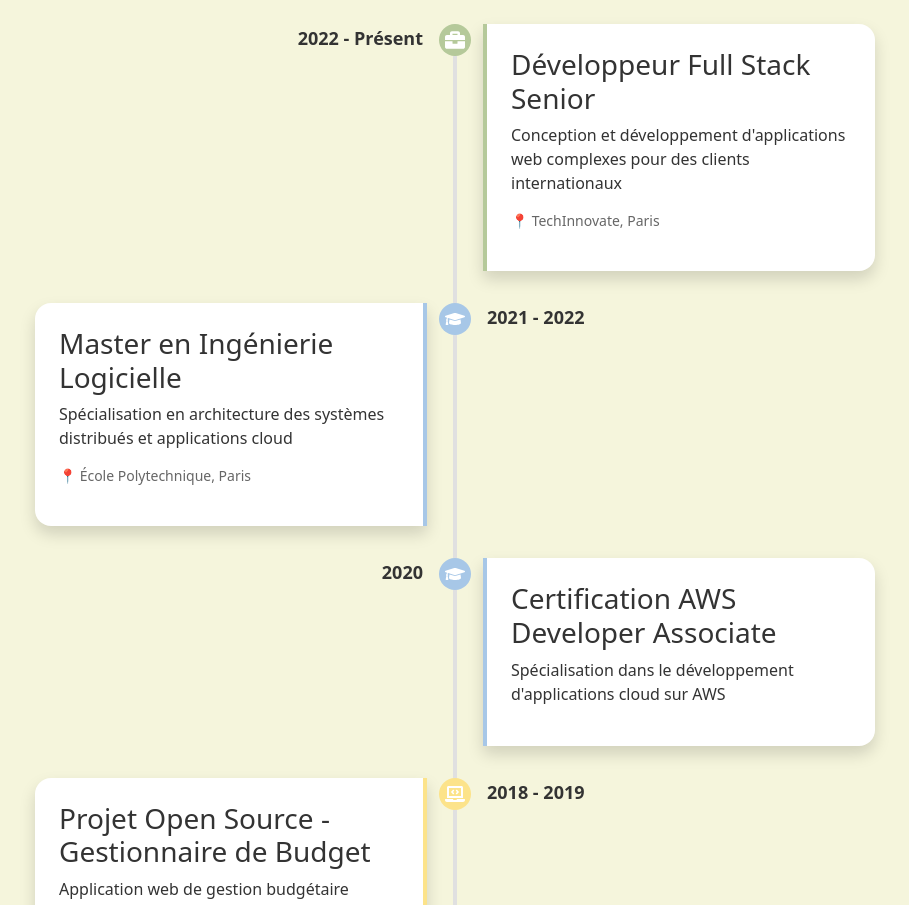
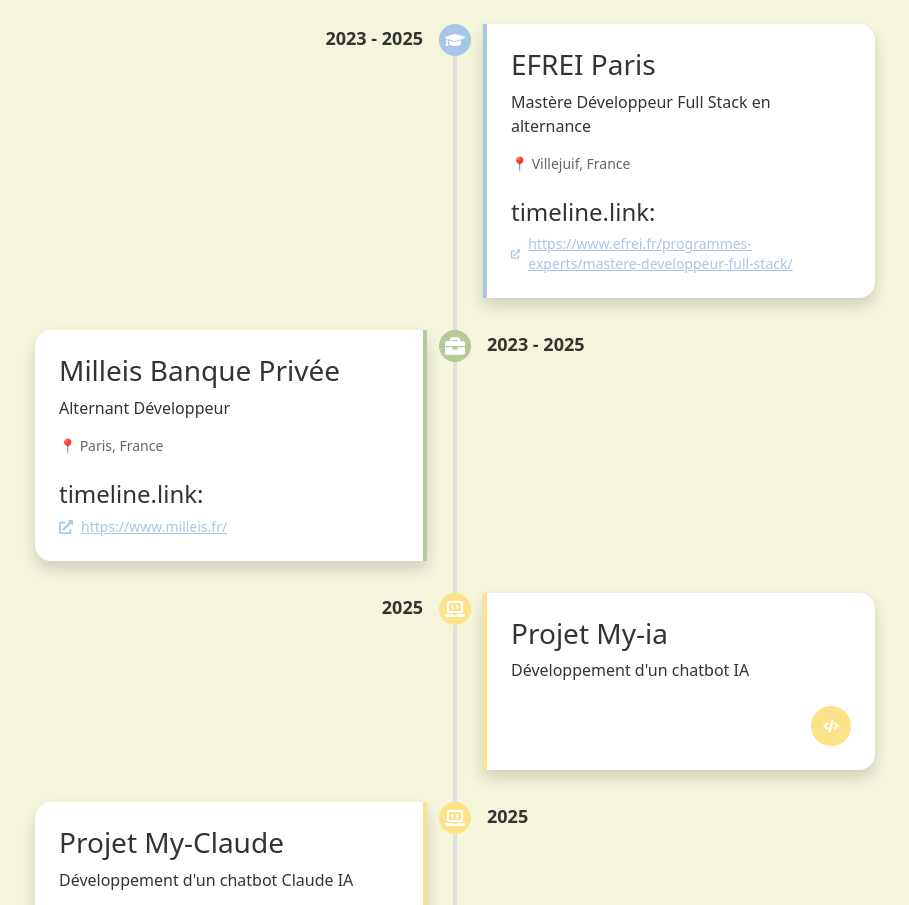
Before and after one commit to Dorianmav/portfolio, a React (Vite) app: page / in a window 1280 px wide. Shown: the part 1180-2085 px from the top of the page, without its empty margins (185-1094 px from the left). Built offline with nearby package versions, Linux system fonts and the light colour scheme; the HTML template or start-up script is replaced by a standard one.

Commit message:
✨ Amélioration de la timeline avec tri intelligent et ajout de liens

```diff
--- a/src/components/TimelinePreview.tsx
+++ b/src/components/TimelinePreview.tsx
@@ -1,8 +1,45 @@
 import { useState } from "react";
-import { FaGraduationCap, FaBriefcase, FaLaptopCode, FaPlay, FaCode } from "react-icons/fa";
 import { timelineData } from "../data/timelineDatas";
+import { TimelineItem } from "../types/TimelineItem";
 import { useTranslation } from "react-i18next";
 import { useTheme } from "../context/useTheme";
+import { FaGraduationCap, FaBriefcase, FaCode, FaExternalLinkAlt, FaPlay, FaLaptopCode } from "react-icons/fa";
+
+/**
+ * Fonction pour trier les éléments de la timeline par date du plus récent au plus ancien
+ * @param items Les éléments de la timeline à trier
+ * @returns Les éléments triés
+ */
+const sortTimelineByDate = (items: TimelineItem[]): TimelineItem[] => {
+  const currentYear = new Date().getFullYear();
+
+  return [...items].sort((a, b) => {
+    // Extraire l'année la plus récente de chaque date (format: "2023 - 2025" ou "2023" ou "2024 - Présent")
+    const getLatestYear = (dateStr: string): number => {
+      // Si la date contient "Présent", considérer l'année actuelle
+      if (dateStr.toLowerCase().includes("présent") || dateStr.toLowerCase().includes("present")) {
+        return currentYear;
+      }
+
+      // Sinon extraire les années numériques
+      const years = dateStr.split(/\s*-\s*/)
+        .map(part => {
+          const yearRegex = /\d{4}/;
+          const match = yearRegex.exec(part);
+          return match ? parseInt(match[0]) : 0;
+        })
+        .filter(year => year > 0);
+
+      return years.length > 0 ? Math.max(...years) : 0;
+    };
+
+    const yearA = getLatestYear(a.date);
+    const yearB = getLatestYear(b.date);
+
+    // Trier du plus récent au plus ancien
+    return yearB - yearA;
+  });
+};
 
 const Timeline = () => {
   const { t } = useTranslation();
@@ -14,10 +51,13 @@
   // État pour le filtre de catégorie
   const [activeFilter, setActiveFilter] = useState<string>("all");
 
+  // Trier les données de la timeline
+  const sortedTimelineData = sortTimelineByDate(timelineData);
+
   // Filtrer les éléments selon la catégorie sélectionnée
   const filteredItems = activeFilter === "all"
-    ? timelineData
-    : timelineData.filter(item => item.category === activeFilter);
+    ? sortedTimelineData
+    : sortedTimelineData.filter(item => item.category === activeFilter);
 
   // Obtenir l'icône correspondant à la catégorie
   const getCategoryIcon = (category: string) => {
@@ -224,17 +264,46 @@
                           </div>
                         )}
 
+                    {/* Lien */}
+                    {item.link && (
+                      <div className="mt-4">
+                        <h4
+                          className="text-md font-semibold mb-2"
+                          style={{ color: themeColors.text }}
+                        >
+                          {t("timeline.link")}:
+                        </h4>
+                        <a
+                          href={item.link}
+                          target="_blank"
+                          rel="noopener noreferrer"
+                          className="flex items-center text-sm hover:underline"
+                          style={{ color: themeColors.primary }}
+                        >
+                          <FaExternalLinkAlt className="mr-2" />
+                          {item.link}
+                        </a>
+                      </div>
+                    )}
+
                     {/* Détails affichés lorsqu'un élément est sélectionné */}
                     {selectedItem === item.id && (
                       <div className="mt-4 pt-4" style={{ borderTop: `1px solid ${themeColors.border}` }}>
-                        <h4 className="font-semibold mb-2" style={{ color: themeColors.text }}>
+                        {item.details && item.details.length > 0 && (
+                          <>
+                            <h4
+                              className="text-md font-semibold mb-2"
+                              style={{ color: themeColors.text }}
+                            >
                               {t("timeline.details")}:
                             </h4>
                             <ul className="list-disc list-inside space-y-1">
-                          {item.details.map((detail, i) => (
+                              {item.details?.map((detail, i) => (
                                 <li key={`${item.id}-detail-${i}`} style={{ color: themeColors.text }}>{detail}</li>
                               ))}
                             </ul>
+                          </>
+                        )}
 
                         {item.technologies && (
                           <div className="mt-4">
--- a/src/data/timelineDatas.ts
+++ b/src/data/timelineDatas.ts
@@ -4,65 +4,76 @@
 export const timelineData: TimelineItem[] = [
   {
     id: 1,
-    date: "2022 - Présent",
-    title: "Développeur Full Stack Senior",
-    description: "Conception et développement d'applications web complexes pour des clients internationaux",
+    date: "2022",
+    title: "HZ University of Applied Sciences",
+    description: "Applied Data Science",
+    category: "education",
+    location: "Middelburg, Pays-Bas",
+    link: "https://hz.nl/en/study-programmes/minoren/applied-data-science-2",
+  },
+  {
+    id: 2,
+    date: "2019 - 2022",
+    title: "Université Paris-Est Créteil (UPEC)",
+    description: "Licence en Informatique",
+    category: "education",
+    location: "Créteil, France",
+  },
+  {
+    id: 3,
+    date: "2018 - 2019",
+    title: "EPITA",
+    description: "Prépa intégrée",
+    category: "education",
+    location: "Villejuif, France",
+  },
+  {
+    id: 4,
+    date: "2023 - 2025",
+    title: "EFREI Paris",
+    description: "Mastère Développeur Full Stack en alternance",
+    category: "education",
+    location: "Villejuif, France",
+    link: "https://www.efrei.fr/programmes-experts/mastere-developpeur-full-stack/",
+  },
+  {
+    id: 5,
+    date: "2023 - 2025",
+    title: "Milleis Banque Privée",
+    description: "Alternant Développeur",
     category: "experience",
-    location: "TechInnovate, Paris",
+    location: "Paris, France",
+    link: "https://www.milleis.fr/",
     details: [
-      "Développement d'applications React avec TypeScript et NextJS",
-      "Mise en place d'architectures microservices avec Node.js",
-      "Intégration avec des services externes (API externes, services cloud)",
-      "Optimisation des performances et des temps de chargement",
-      "Gestion des erreurs et des exceptions",
-      "Tests unitaires et end-to-end",
-    ],
-    technologies: [
-      "React",
-      "TypeScript",
-      "Node.js",
-      "Docker",
-      "AWS",
-      "MongoDB",
-      "Redis",
-      "JWT",
+      "Participation à des projets de R&D",
+      "Développement de solutions innovantes pour la banque privée",
     ],
   },
   {
-    id: 2,
-    date: "2021 - 2022",
-    title: "Master en Ingénierie Logicielle",
-    description: "Spécialisation en architecture des systèmes distribués et applications cloud",
-    category: "education",
-    location: "École Polytechnique, Paris",
-    details: [
-      "Mémoire sur l'optimisation des performances des applications React",
-      "Projet de fin d'études: Plateforme d'analyse de données en temps réel",
-    ],
-    technologies: ["React", "Python", "AWS", "Microservices"],
+    id: 6,
+    date: "2025",
+    title: "Projet My-ia",
+    description: "Développement d'un chatbot IA",
+    category: "project",
+    technologies: ["Intelligence Artificielle", "Chatbot"],
+    gitUrl: "https://github.com/Dorianmav/My-ia",
   },
   {
-    id: 3,
-    date: "2020",
-    title: "Certification AWS Developer Associate",
-    description: "Spécialisation dans le développement d'applications cloud sur AWS",
-    category: "education",
-    details: ["Services de calcul et hébergement AWS", "Bases de données AWS"],
-    technologies: ["AWS", "Lambda", "DynamoDB", "S3"],
+    id: 7,
+    date: "2025",
+    title: "Projet My-Claude",
+    description: "Développement d'un chatbot Claude IA",
+    category: "project",
+    technologies: ["Intelligence Artificielle", "Chatbot"],
+    gitUrl: "https://github.com/Dorianmav/my-claude",
   },
   {
-    id: 4,
-    date: "2018 - 2019",
-    title: "Projet Open Source - Gestionnaire de Budget",
-    description: "Application web de gestion budgétaire personnelle",
+    id: 8,
+    date: "2024 - Présent",
+    title: "Projet Storage-Front",
+    description: "Développement d'une application mobile et web de bibliothèque de mangas",
     category: "project",
-    details: [
-      "Interface intuitive pour le suivi des dépenses et revenus",
-      "Visualisations de données avec D3.js",
-    ],
-    technologies: ["React", "Node.js", "D3.js", "MongoDB"],
-    image: ["../assets/windsurf-logo.png"],
-    demoUrl: "https://www.google.fr/",
-    gitUrl: "https://github.com/Dorianmav/portfolio_test",
+    technologies: ["React Native", "TypeSript"],
+    gitUrl: "https://github.com/Dorianmav/Storage-Front",
   },
 ];
--- a/src/locales/en/translation.json
+++ b/src/locales/en/translation.json
@@ -27,6 +27,7 @@
 
   "timeline": {
     "title": "MY JOURNEY",
+    "description": "My academic, professional journey and projects",
     "filters": {
       "all": "All",
       "experience": "Experience",
@@ -36,6 +37,7 @@
     "details": "Details",
     "technologies": "Technologies",
     "location": "Location",
+    "link": "Link",
     "demo": "View Demo",
     "git": "View Code"
   },
--- a/src/locales/fr/translation.json
+++ b/src/locales/fr/translation.json
@@ -27,6 +27,7 @@
 
   "timeline": {
     "title": "MON PARCOURS",
+    "description": "Mon parcours académique, professionnel et mes projets",
     "filters": {
       "all": "Tout",
       "experience": "Expérience",
@@ -36,6 +37,7 @@
     "details": "Détails",
     "technologies": "Technologies",
     "location": "Lieu",
+    "link": "Lien",
     "demo": "Voir la démo",
     "git": "Voir le code"
   },
--- a/src/types/TimelineItem.ts
+++ b/src/types/TimelineItem.ts
@@ -5,10 +5,11 @@
   title: string;
   description: string;
   category: "education" | "experience" | "project";
-  details: string[];
+  details?: string[];
   location?: string;
   technologies?: string[];
   image?: string[];
+  link?: string;
   demoUrl?: string;
   gitUrl?: string;
 }
```
Lines whose indentation alone changed are shown as unchanged.
